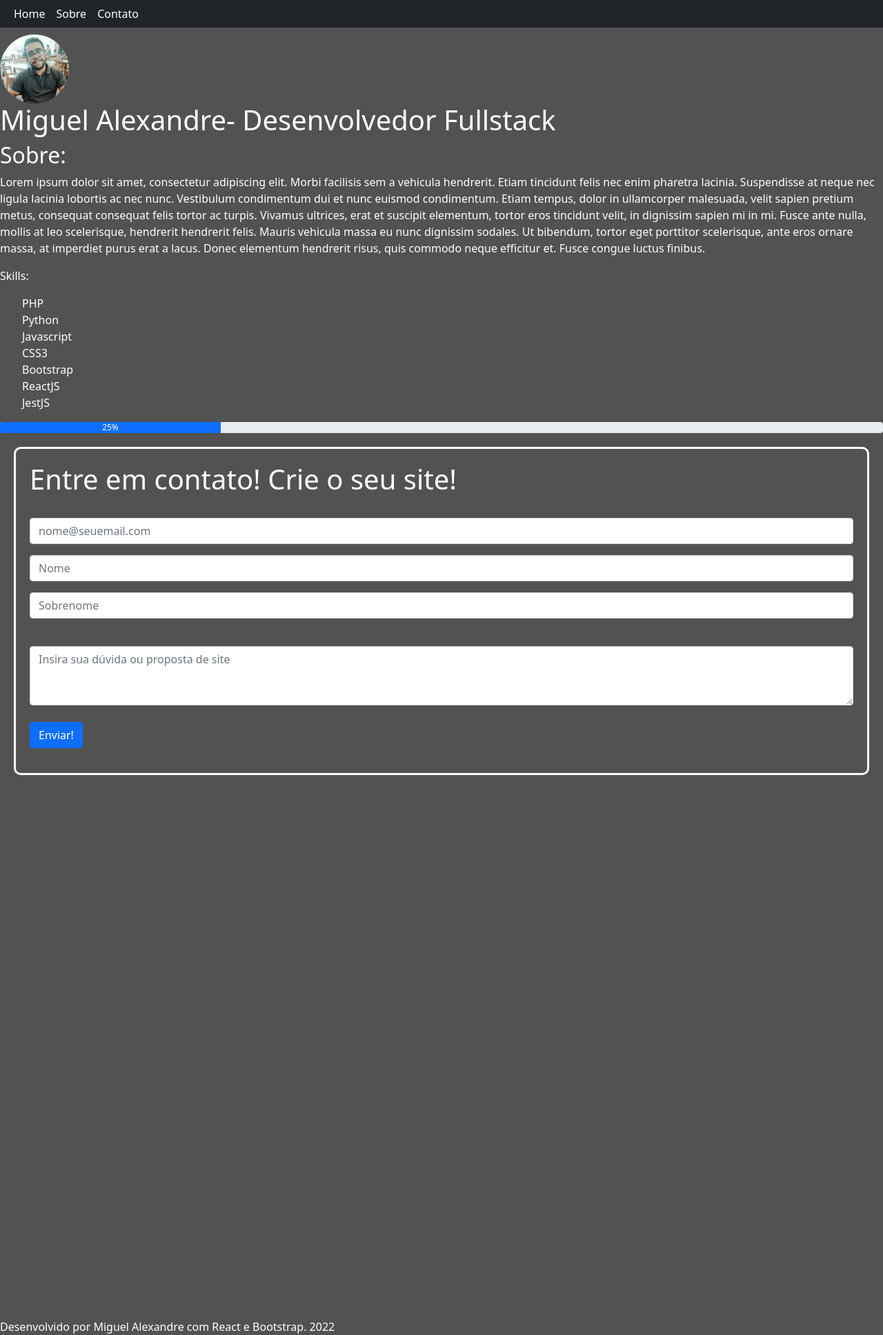
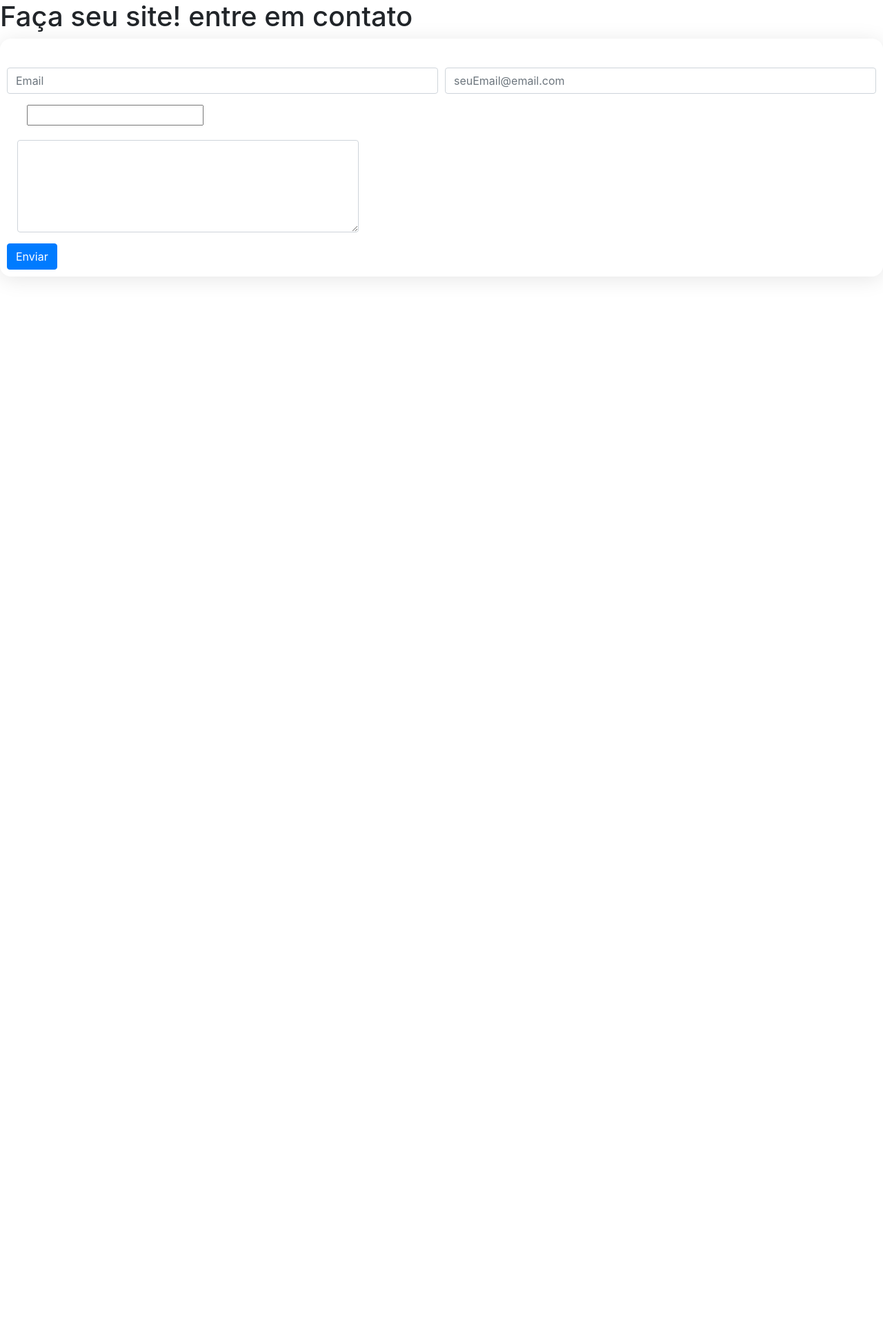
Before and after one commit to fullstackmiguel/fullstackmiguel.github.io, a PHP site: page / in a window 1280 px wide. Shown: the whole page at 69% size. After the commit the page ends 405 px from the top, so only its background shows below. Run offline with PHP 8.4, Linux system fonts and the light colour scheme; some libraries are stand-ins or nearby versions.

Commit message:
Pagina temporaria

```diff
--- a/index.html
+++ b/index.html
@@ -3,145 +3,46 @@
 <head>
     <meta charset="UTF-8">
     <meta http-equiv="X-UA-Compatible" content="IE=edge">
-    <meta name="viewport" content="width=device-width, initial-scale=1, shrink-to-fit=no">
+    <meta name="viewport" content="width=device-width, initial-scale=1.0">
+    <title>Miguel Alexandre- Desenvolvedor Fullstack</title>
+    <script src="script.js"></script>
+    <script src="https://releases.jquery.com/git/jquery-git.min.js"></script>
+    <link rel="shortcut icon" href="favicon.png" type="image/x-icon">
     <link rel="stylesheet" href="style.css">
-    <link rel="stylesheet" href="normalize.css">
-    <link rel="shortcut icon" href="favicon.png" type="image/x-icon">
-    <title>Miguel Alexandre- Desenvolvedor Fullstack</title>
     <link rel="stylesheet" href="https://cdn.jsdelivr.net/npm/bootstrap@4.6.1/dist/css/bootstrap.min.css" integrity="sha384-zCbKRCUGaJDkqS1kPbPd7TveP5iyJE0EjAuZQTgFLD2ylzuqKfdKlfG/eSrtxUkn" crossorigin="anonymous">
+
 </head>
 <body>
+    <h1>Faça seu site! entre em contato</h1>
+    <main class="form">
 
-    <main>
-
-
-        <section class="header">
-
-      <!--Aqui entra o menu do boostrap-->
-      <nav class="navbar-dark navbar-expand-lg fixed-top navbar-light bg-dark custom">
-        <div class="container-fluid">
-          <button class="navbar-toggler" type="button" data-bs-toggle="collapse" data-bs-target="#navbarTogglerDemo01" aria-controls="navbarTogglerDemo01" aria-expanded="false" aria-label="Toggle navigation">
-            <span class="navbar-toggler-icon"></span>
-          </button>
-          <div class="collapse navbar-collapse" id="navbarTogglerDemo01">
-            <ul class="navbar-nav me-auto mb-2 mb-lg-0">
-              <li class="nav-item active">
-                <a class="nav-link" href="#">Home</a>
-              </li>
-              <li class="nav-item active">
-
-                <a class="nav-link" href="#about">Sobre</a>
-              </li>
-              <li class="nav-item active">
-
-                <a class="nav-link" href="#contato">Contato</a>
-              </li>
-            </form>
+    <form>
+        <div class="form-row">
+          <div class="form-group col-md-6">
+            <label for="inputEmail4">Email</label>
+            <input type="email" class="form-control" id="inputEmail4" placeholder="Email">
+          </div>
+          <div class="form-group col-md-6">
+            <label for="inputPassword4">Email</label>
+            <input type="email" class="form-control" id="inputPassword4" placeholder="seuEmail@email.com">
           </div>
         </div>
-      </nav>
-      <img class="avatar" src="avatar.jpeg">
-      <h1 class="title">Miguel Alexandre- Desenvolvedor Fullstack</h1>
-        <section class="about" id="about">
-          <h2>Sobre:</h2>
-          <p> Lorem ipsum dolor sit amet, consectetur adipiscing elit. Morbi facilisis sem a vehicula hendrerit. Etiam tincidunt felis nec enim pharetra lacinia. Suspendisse at neque nec ligula lacinia lobortis ac nec nunc. Vestibulum condimentum dui et nunc euismod condimentum. Etiam tempus, dolor in ullamcorper malesuada, velit sapien pretium metus, consequat consequat felis tortor ac turpis. Vivamus ultrices, erat et suscipit elementum, tortor eros tincidunt velit, in dignissim sapien mi in mi. Fusce ante nulla, mollis at leo scelerisque, hendrerit hendrerit felis. Mauris vehicula massa eu nunc dignissim sodales. Ut bibendum, tortor eget porttitor scelerisque, ante eros ornare massa, at imperdiet purus erat a lacus. Donec elementum hendrerit risus, quis commodo neque efficitur et. Fusce congue luctus finibus.</p>
 
-        </section>
-        <section class="skills" id="skills">
-          <p>Skills:</p>
-
-          <ul>
-            <li>PHP</li>
-            <li>Python</li>
-            <li>Javascript</li>
-            <li>CSS3</li>
-            <li>Bootstrap</li>
-            <li>ReactJS</li>
-            <li>JestJS</li>
-          </ul>
-
-        </section>
-        <div class="progress">
-  <div class="progress-bar" role="progressbar" style="width: 25%;" aria-valuenow="25" aria-valuemin="0" aria-valuemax="100">25%</div>
-</div>
-        <section class="contato" id="contato">
-          <h1>Entre em contato! Crie o seu site!</h1>
-          <br>
-          <div id="form">
-            <form netlify>
         <div class="form-row">
-                    <div class="col">
-                        <div class="form-group">
-
-                            <input type="email" required class="form-control" id="exampleFormControlInput1" placeholder="nome@seuemail.com">
-                        </div>
-                        <div class="form-group">
-                            <input type="text" required class="form-control" placeholder="Nome">
-                    </div>
-                    <div class="form-group">
-                      <input type="text" class="form-control" required placeholder="Sobrenome">
+          <div class="form-group col-md-6">
+            <label for="inputCity">Cel</label>
+            <input type="text" id="telefone" onkeyup="mascaraFone(event)">
           </div>
 
-                  <div class="form-group">
-                    <label for="exampleFormControlTextarea1"></label>
-                    <textarea class="form-control" id="exampleFormControlTextarea1" rows="3" required placeholder="Insira sua dúvida ou proposta de site"></textarea>
-                  <br>
-                <button type="submit" class="btn btn-primary">Enviar!</button>
-              </form>
+            </select>
           </div>
-
-        </section>
-
-        <br>
-        <br>
-        <br>
-        <br>
-        <br>
-        <br>
-        <br>
-        <br>
-        <br>
-        <br>
-        <br>
-        <br>
-        <br>
-        <br>
-        <br>
-        <br>
-        <br>
-        <br>
-        <br>
-        <br>
-        <br>
-        <br>
-        <br>
-        <br>
-        <br>
-        <br>
-        <br>
-        <br>
-        <br>
-        <br>
-        <br>
-        <br>
-
-
-
-
-
-    <footer>
-        Desenvolvido por Miguel Alexandre com React e Bootstrap. 2022
-    </footer>
-
+          <div class="form-group col-md-5">
+            <textarea class="form-control" id="area" rows="5"></textarea>
           </div>
         </div>
+        <button type="submit" class="btn btn-primary">Enviar</button>
+      </form>
     </main>
-    <!-- CSS only -->
-<link href="https://cdn.jsdelivr.net/npm/bootstrap@5.1.3/dist/css/bootstrap.min.css" rel="stylesheet" integrity="sha384-1BmE4kWBq78iYhFldvKuhfTAU6auU8tT94WrHftjDbrCEXSU1oBoqyl2QvZ6jIW3" crossorigin="anonymous">
-
-    <!-- JavaScript Bundle with Popper -->
-<script src="https://cdn.jsdelivr.net/npm/bootstrap@5.1.3/dist/js/bootstrap.bundle.min.js" integrity="sha384-ka7Sk0Gln4gmtz2MlQnikT1wXgYsOg+OMhuP+IlRH9sENBO0LRn5q+8nbTov4+1p" crossorigin="anonymous"></script>
-
 
 
 
--- /dev/null
+++ b/script.js
@@ -0,0 +1,25 @@
+function mascaraFone(event) {
+    var valor = document.getElementById("telefone").attributes[0].ownerElement['value'];
+    var retorno = valor.replace(/\D/g, "");
+    retorno = retorno.replace(/^0/, "");
+    if (retorno.length > 10) {
+      retorno = retorno.replace(/^(\d\d)(\d{5})(\d{4}).*/, "($1) $2-$3");
+    } else if (retorno.length > 5) {
+      if (retorno.length == 6 && event.code == "Backspace") {
+        // necessário pois senão o "-" fica sempre voltando ao dar backspace
+        return;
+      }
+      retorno = retorno.replace(/^(\d\d)(\d{4})(\d{0,4}).*/, "($1) $2-$3");
+    } else if (retorno.length > 2) {
+      retorno = retorno.replace(/^(\d\d)(\d{0,5})/, "($1) $2");
+    } else {
+      if (retorno.length != 0) {
+        retorno = retorno.replace(/^(\d*)/, "($1");
+      }
+    }
+    document.getElementById("telefone").attributes[0].ownerElement['value'] = retorno;
+  }
+
+  let area= getElementById('area')
+
+  area.style.cssText = 'resize: none;'
--- a/style.css
+++ b/style.css
@@ -4,11 +4,11 @@
   }
 
   body::-webkit-scrollbar-track {
-    background: rgb(106, 106, 153);        /* color of the tracking area */
+    background: rgb(82, 82, 82);        /* color of the tracking area */
   }
 
   body::-webkit-scrollbar-thumb {
-    background-color: rgb(106, 106, 153);    /* color of the scroll thumb */
+    background-color: rgb(82, 82, 82);    /* color of the scroll thumb */
     border-radius: 20px;       /* roundness of the scroll thumb */
     border: 3px solid rgb(200, 200, 250);  /* creates padding around scroll thumb */
   }
@@ -20,3 +20,16 @@
   .custom{padding: 200x;}
 
   .avatar{border-radius: 50%; width: 100px; margin-top: 50px;}
+  .progress{height: 10px;}
+
+  .form{
+    /* From https://css.glass */
+background: rgba(255, 255, 255, 0.17);
+border-radius: 16px;
+box-shadow: 0 4px 30px rgba(0, 0, 0, 0.1);
+backdrop-filter: blur(0px);
+-webkit-backdrop-filter: blur(0px);
+padding: 10px;
+  }
+
+  body{background-color: #0078FF;}
```
Lines whose indentation alone changed are shown as unchanged.
